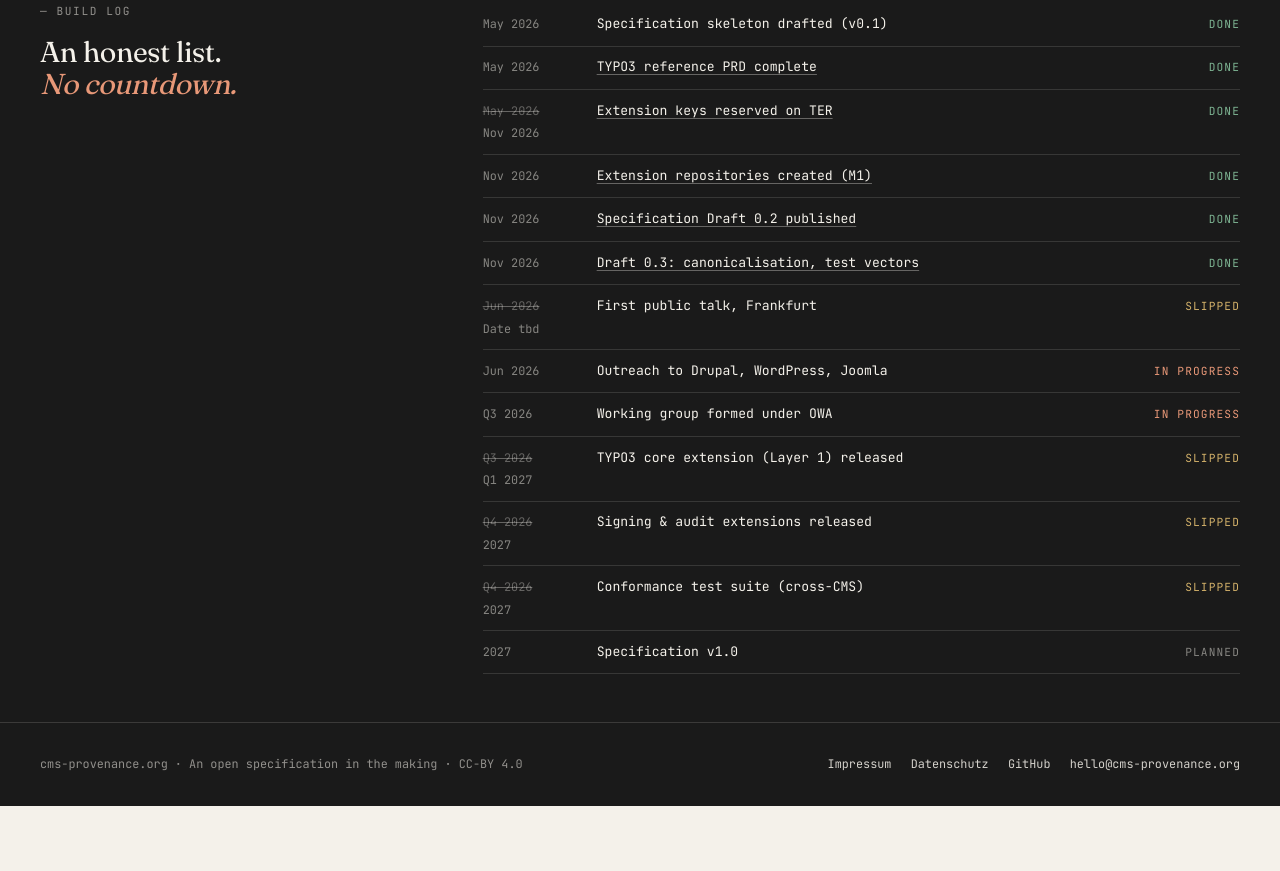
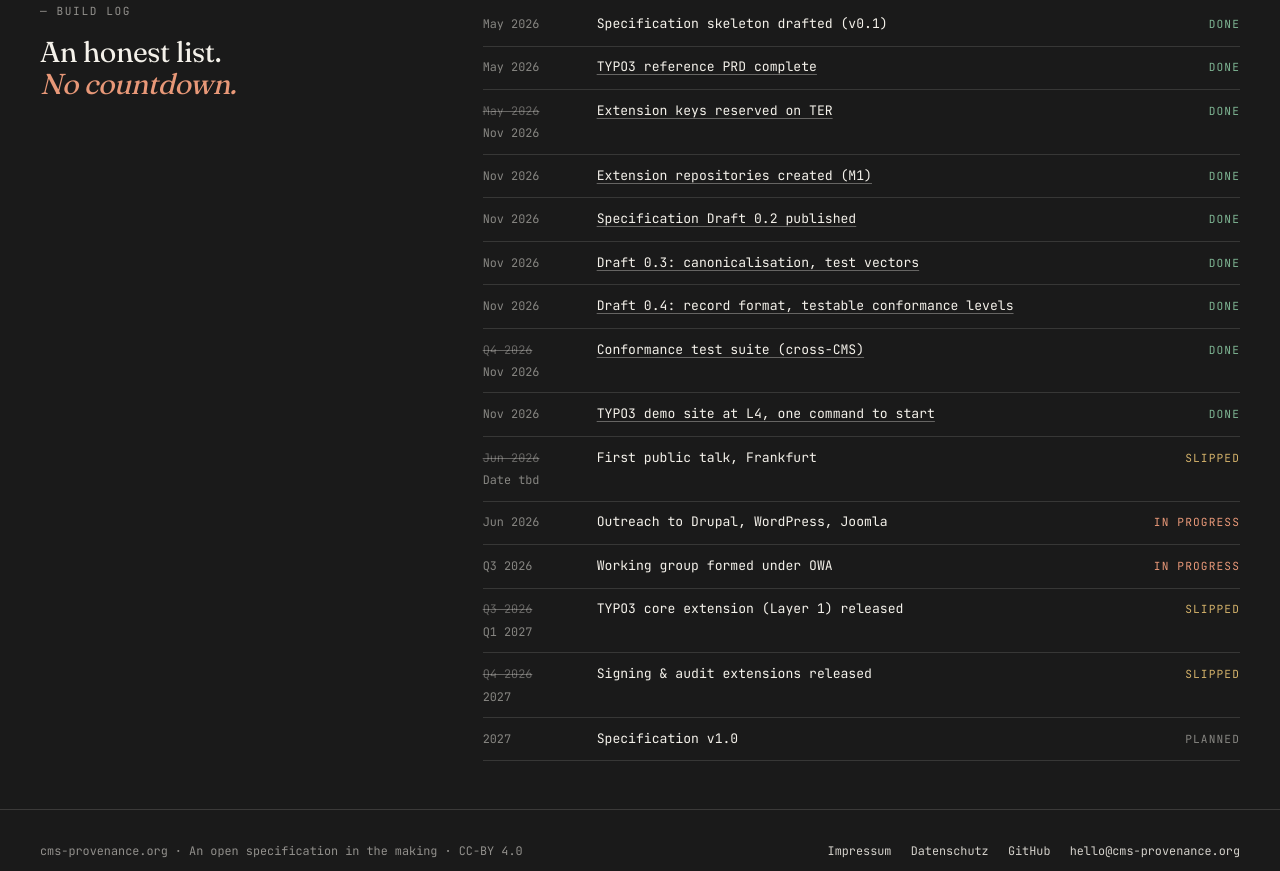
Before and after one commit to dkd-dobberkau/cms-provenance.org, a plain HTML site: page index.html in a window 1280 px wide. Shown: the part 941-1812 px from the top of the page. Before the commit the page ends 1747 px from the top, so only its background shows below. Drawn offline with Linux system fonts and the light colour scheme.

Commit message:
feat: show Draft 0.4, the conformance suite and the demo in the build log
Co-Authored-By: Claude Opus 5.5 <noreply@anthropic.com>
Claude-Session: https://claude.ai/code/session_01XXUcpAQF8qhSdjE2CBLymu

```diff
--- a/index.html
+++ b/index.html
@@ -591,7 +591,7 @@ footer a:hover { color: var(--accent); color: #e89878; }
     <pre class="fragment"><span class="punct">{</span>
   <span class="key">"@type"</span><span class="punct">:</span> <span class="str">"Specification"</span><span class="punct">,</span>
   <span class="key">"name"</span><span class="punct">:</span> <span class="str">"Content Provenance"</span><span class="punct">,</span>
-  <span class="key">"version"</span><span class="punct">:</span> <span class="str">"0.3-draft"</span><span class="punct">,</span>
+  <span class="key">"version"</span><span class="punct">:</span> <span class="str">"0.4-draft"</span><span class="punct">,</span>
   <span class="key">"datePublished"</span><span class="punct">:</span> <span class="pending">"pending"</span><span class="punct">,</span>
   <span class="key">"signature"</span><span class="punct">:</span> <span class="pending">"pending"</span><span class="punct">,</span>
   <span class="key">"maintainers"</span><span class="punct">:</span> <span class="punct">[</span>
@@ -639,6 +639,21 @@ footer a:hover { color: var(--accent); color: #e89878; }
         <span class="v done">Done</span>
       </li>
       <li>
+        <span class="date">Nov 2026</span>
+        <span class="what"><a href="https://github.com/dkd-dobberkau/content-provenance-spec/blob/draft-0.4/specification.md">Draft 0.4: record format, testable conformance levels</a></span>
+        <span class="v done">Done</span>
+      </li>
+      <li>
+        <span class="date"><del>Q4 2026</del> Nov 2026</span>
+        <span class="what"><a href="https://github.com/dkd-dobberkau/content-provenance-conformance">Conformance test suite (cross-CMS)</a></span>
+        <span class="v done">Done</span>
+      </li>
+      <li>
+        <span class="date">Nov 2026</span>
+        <span class="what"><a href="https://github.com/dkd-dobberkau/typo3-provenance-demo">TYPO3 demo site at L4, one command to start</a></span>
+        <span class="v done">Done</span>
+      </li>
+      <li>
         <span class="date"><del>Jun 2026</del> Date tbd</span>
         <span class="what">First public talk, Frankfurt</span>
         <span class="v slipped">Slipped</span>
@@ -664,11 +679,6 @@ footer a:hover { color: var(--accent); color: #e89878; }
         <span class="v slipped">Slipped</span>
       </li>
       <li>
-        <span class="date"><del>Q4 2026</del> 2027</span>
-        <span class="what">Conformance test suite (cross-CMS)</span>
-        <span class="v slipped">Slipped</span>
-      </li>
-      <li>
         <span class="date">2027</span>
         <span class="what">Specification v1.0</span>
         <span class="v">Planned</span>
```
